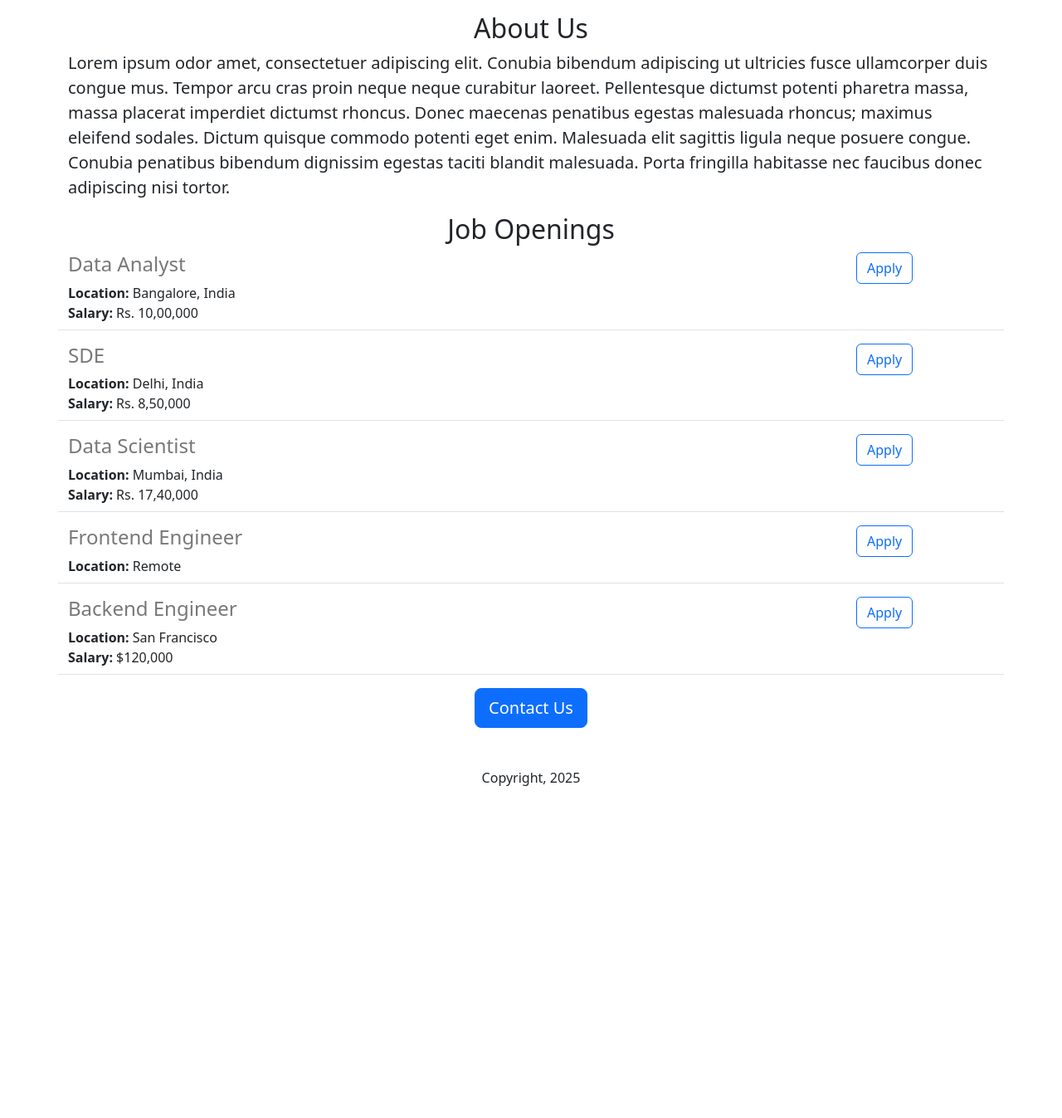
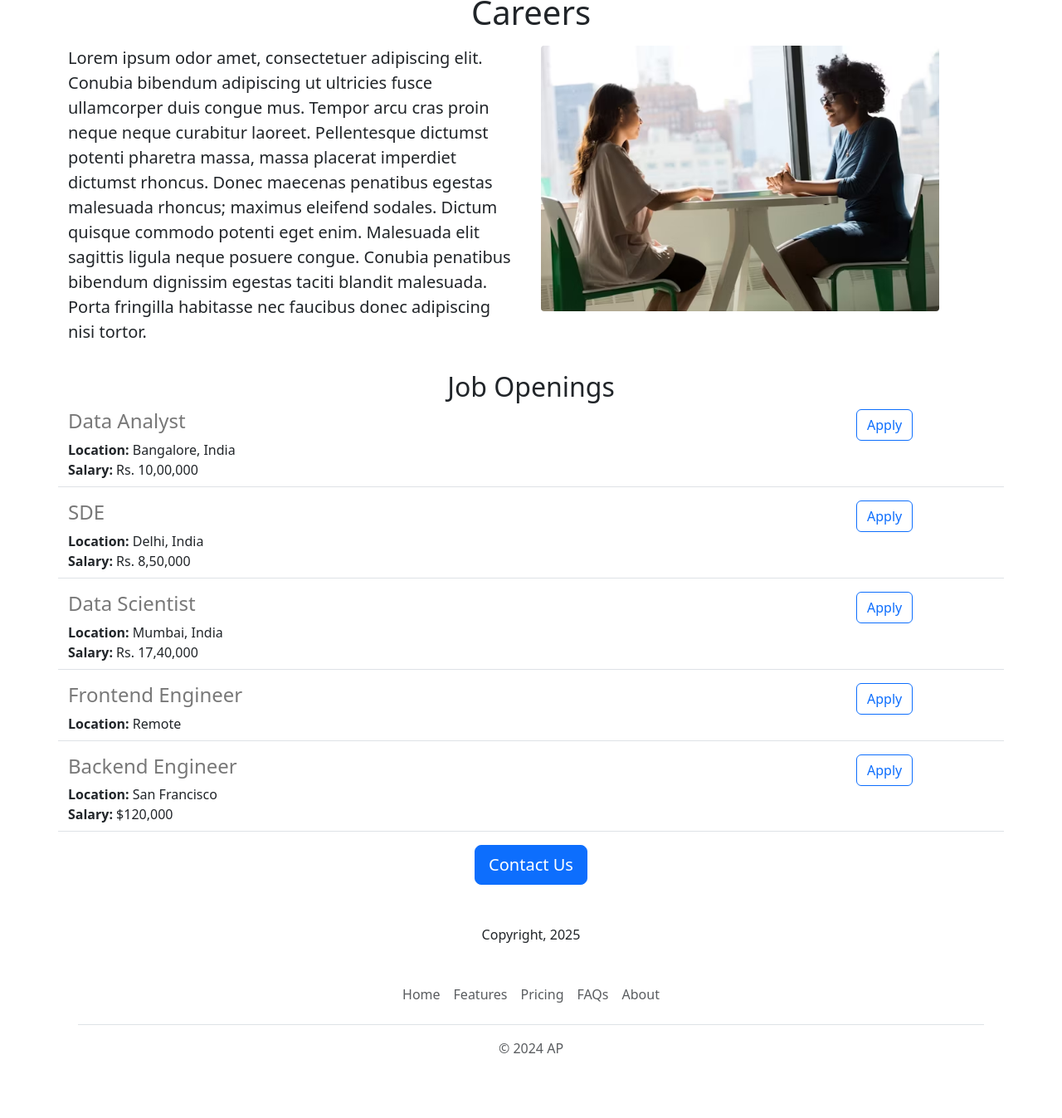
Before and after one commit to A23droid/career-website, a Flask app: page / in a window 1280 px wide. Shown: the part 441-1788 px from the top of the page at 83% size. Before the commit the page ends 1388 px from the top, so only its background shows below. Run offline with Flask 3, Linux system fonts and the light colour scheme.

Commit message:
Refactored

```diff
--- /dev/null
+++ b/templates/footer.html
@@ -0,0 +1,14 @@
+
+
+<div class="container">
+  <footer class="py-3 my-4">
+    <ul class="nav justify-content-center border-bottom pb-3 mb-3">
+      <li class="nav-item"><a href="#" class="nav-link px-2 text-body-secondary">Home</a></li>
+      <li class="nav-item"><a href="#" class="nav-link px-2 text-body-secondary">Features</a></li>
+      <li class="nav-item"><a href="#" class="nav-link px-2 text-body-secondary">Pricing</a></li>
+      <li class="nav-item"><a href="#" class="nav-link px-2 text-body-secondary">FAQs</a></li>
+      <li class="nav-item"><a href="#" class="nav-link px-2 text-body-secondary">About</a></li>
+    </ul>
+    <p class="text-center text-body-secondary">&copy; 2024 AP</p>
+  </footer>
+</div>
--- a/templates/home.html
+++ b/templates/home.html
@@ -10,16 +10,25 @@
         height: 360px;
         width: 100%;
         object-fit: cover;
+        margin-bottom: 16 px;
       }
     </style>
   </head>
   <body>
+    {% include 'nav.html' %}
+    <img class = "img-fluid" id = "banner" src = "https://c334e040-462c-41b8-9fb7-bf88987dc099-00-35z8e8r1yk3ih.pike.replit.dev:3000/static/banner.jpg">
     <div class = "container">
       <h1 class = "text-center mt-3 mb-3">Careers</h1>
-      <img class = "img-fluid" id = "banner" src = "https://c334e040-462c-41b8-9fb7-bf88987dc099-00-35z8e8r1yk3ih.pike.replit.dev:3000/static/banner.jpg">
-      <h2 class = "text-center mt-3 mb-2">About Us</h2>
-      <p  class="lead">Lorem ipsum odor amet, consectetuer adipiscing elit. Conubia bibendum adipiscing ut ultricies fusce ullamcorper duis congue mus. Tempor arcu cras proin neque neque curabitur laoreet. Pellentesque dictumst potenti pharetra massa, massa placerat imperdiet dictumst rhoncus. Donec maecenas penatibus egestas malesuada rhoncus; maximus eleifend sodales. Dictum quisque commodo potenti eget enim. Malesuada elit sagittis ligula neque posuere congue. Conubia penatibus bibendum dignissim egestas taciti blandit malesuada. Porta fringilla habitasse nec faucibus donec adipiscing nisi tortor.</p>
-      <h2 class = "text-center mt-3">Job Openings</h2>
+      <div class = "row" style = "margin-bottom: 16px;">
+
+      <p  class="lead col-md-6">
+
+        Lorem ipsum odor amet, consectetuer adipiscing elit. Conubia bibendum adipiscing ut ultricies fusce ullamcorper duis congue mus. Tempor arcu cras proin neque neque curabitur laoreet. Pellentesque dictumst potenti pharetra massa, massa placerat imperdiet dictumst rhoncus. Donec maecenas penatibus egestas malesuada rhoncus; maximus eleifend sodales. Dictum quisque commodo potenti eget enim. Malesuada elit sagittis ligula neque posuere congue. Conubia penatibus bibendum dignissim egestas taciti blandit malesuada. Porta fringilla habitasse nec faucibus donec adipiscing nisi tortor.</p>
+
+       <div class = "d-none d-md-block col-md-6">
+       <img src = "/static/work.avif" style = "height: 320px; border-radius: 4px">
+       </div>
+        <h2 class = "text-center mt-3">Job Openings</h2>
       <div>
         {% for job in jobs %}
           {% include 'jobitem.html' %}
@@ -30,5 +39,8 @@
         <p class="mt-5">Copyright, 2025</p>
       <div>
     </div>
+
+        {% include 'footer.html' %}
+
   </body>
 </html>
--- a/templates/jobitem.html
+++ b/templates/jobitem.html
@@ -11,6 +11,6 @@
   {% endif %}
 </div>
   <div class = "col-2">
-  <button type="button" class="btn btn-outline-primary">Apply</button>
+  <a href ="mailto:dasanikesh61@gmail.com" type="button" class="btn btn-outline-primary">Apply</a>
   </div>
 </div>
--- /dev/null
+++ b/templates/nav.html
@@ -0,0 +1,9 @@
+<nav class="navbar bg-body-tertiary shadow-sm  bg-white rounded fixed-top">
+  <div class="container">
+    <a class="navbar-brand" href="#">
+      <img src="/static/bootstrap-logo.svg" alt="Bootstrap" width="30" height="24">
+    </a>
+  </div>
+</nav>
+
+<div style = "height: 56px"></div>
```
Also changed, not shown: static/bootstrap-logo.svg (added), static/work.avif (added).
